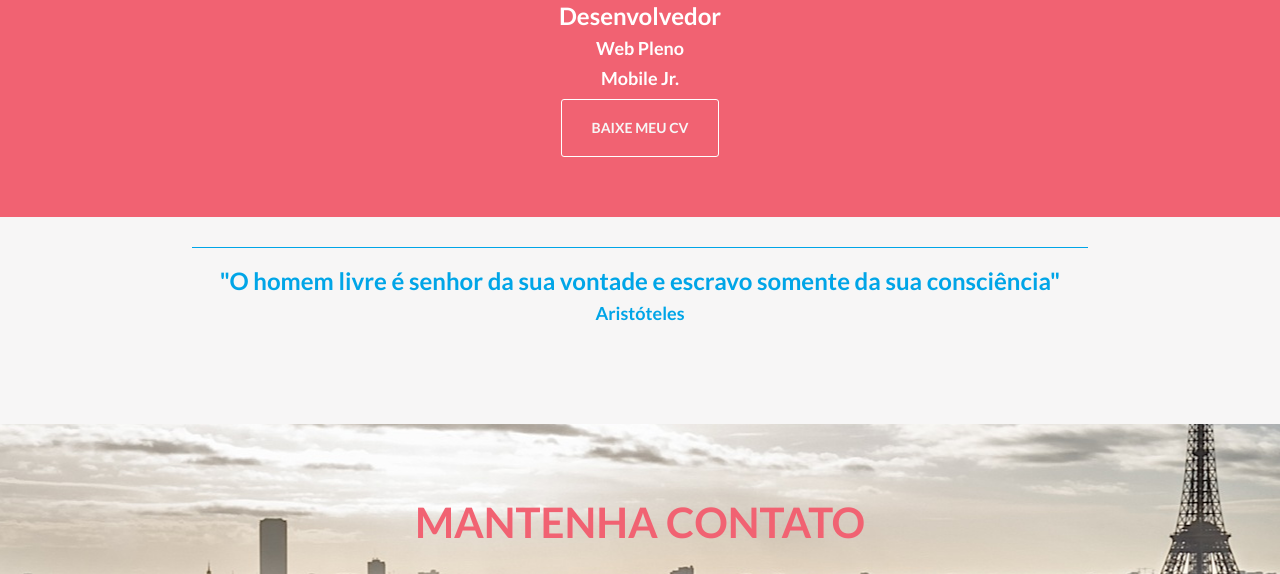
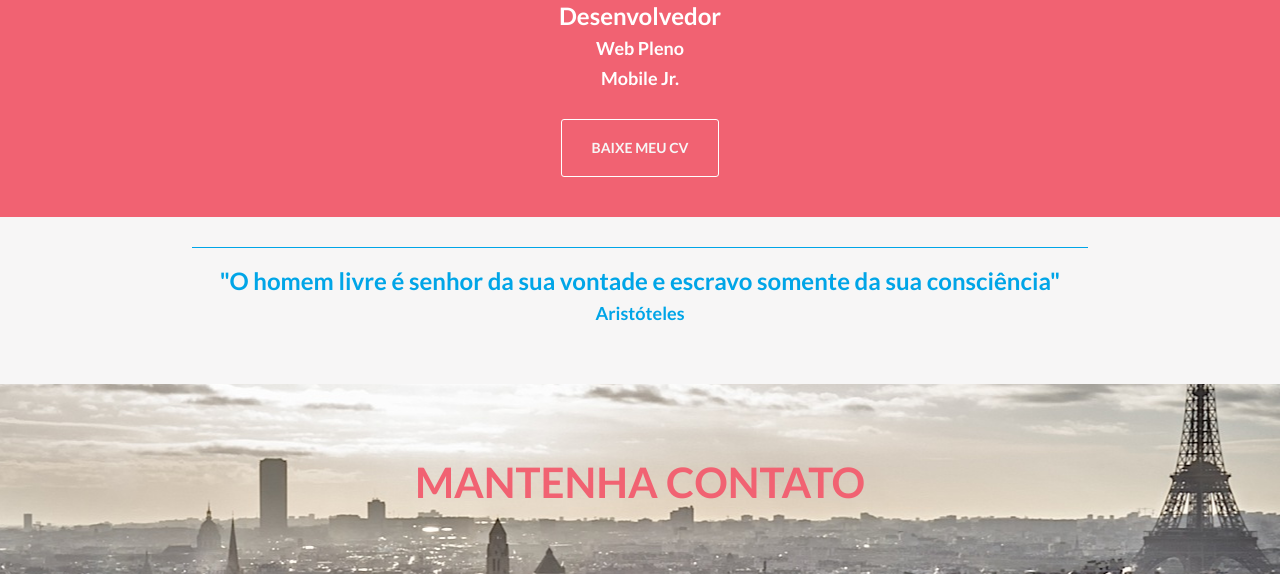
Before and after one commit to giorgiofellipe/giorgiofellipe.github.io, a plain HTML site: page index.html in a window 1280 px wide. Shown: the part 1303-1877 px from the top of the page. Drawn offline with Linux system fonts and the light colour scheme.

Commit message:
Minor layout changes.

```diff
--- a/css/style.scss
+++ b/css/style.scss
@@ -207,7 +207,6 @@ img {
 	}
 	.heading {
 		text-align: center;
-		padding-bottom: 40px;
 	}
 	.profilePic {
 		text-align: center;
@@ -322,6 +321,9 @@ section.me {
 	}
 	.borderBtn {
 		margin: 0;
+	}
+	.downloadCv {
+		margin: 20px 0;
 	}
 }
 
--- a/index.html
+++ b/index.html
@@ -64,7 +64,7 @@
 			<h3>Desenvolvedor</h3>
 			<h4>Web Pleno</h4>
 			<h4>Mobile Jr.</h4>
-			<a href="curriculum.pdf" class="borderBtn">BAIXE MEU CV</a>
+			<a href="curriculum.pdf" class="borderBtn downloadCv">BAIXE MEU CV</a>
 		</div>
 	</section>
 
```
Also changed, not shown: css/style.css.
